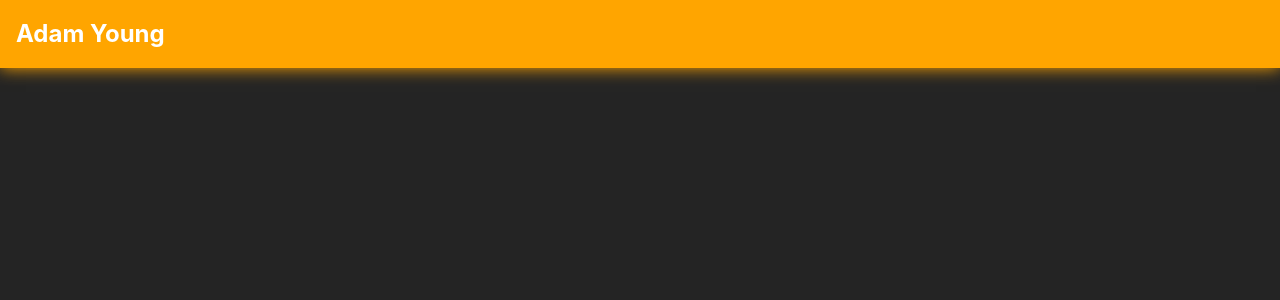
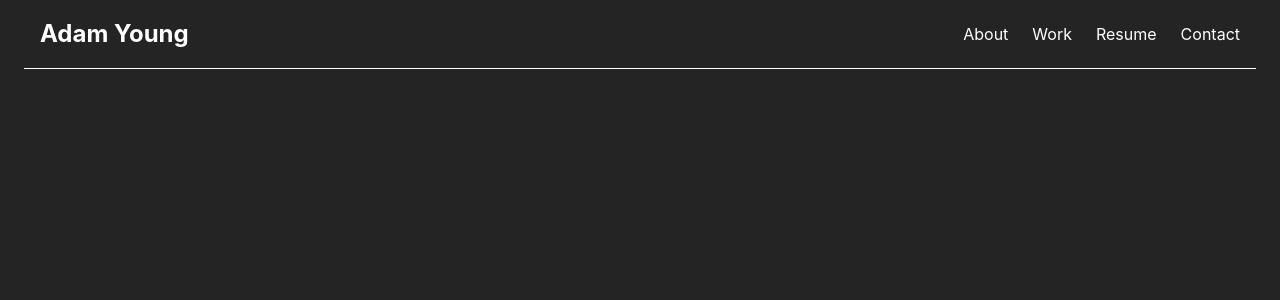
Before and after one commit to Adonuu/portfolio, a React (Vite) app: page / in a window 1280 px wide. Shown: the top 300 px of the page. Built offline with nearby package versions, Linux system fonts and the light colour scheme.

Commit message:
updates to top bar styling added placeholders to top bar for other links

```diff
--- a/src/components/shared/topbar.css
+++ b/src/components/shared/topbar.css
@@ -1,11 +1,33 @@
 header {
-    background-color: orange;
     color: white;
-    padding: 1rem;
-    box-shadow: 0 0 1rem orange;
 }
 
-header > a {
+nav {
+    max-width: 1200px;
+    margin: 0 auto;
+    padding: 1rem;
+    border-bottom: 1px solid white;
+
+    display: flex;
+    justify-content: space-between;
+    align-items: center;
+}
+
+nav > a.logo {
     font-size: 1.5rem;
     font-weight: 700;
 }
+
+nav > div {
+    display: flex;
+    gap: 24px;
+}
+
+a {
+    cursor: pointer;
+}
+
+a:hover {
+    text-decoration: underline;
+    text-underline-offset: 8px;
+}
--- a/src/components/shared/topbar.jsx
+++ b/src/components/shared/topbar.jsx
@@ -5,7 +5,16 @@ export function TopBar()
 
     return (
         <header>
-            <a>Adam Young</a>
+            <nav>
+                <a class="logo">Adam Young</a>
+                <div>
+                    <a>About</a>
+                    <a>Work</a>
+                    <a>Resume</a>
+                    <a>Contact</a>
+                </div>
+
+            </nav>
         </header>
     );
 }
```
